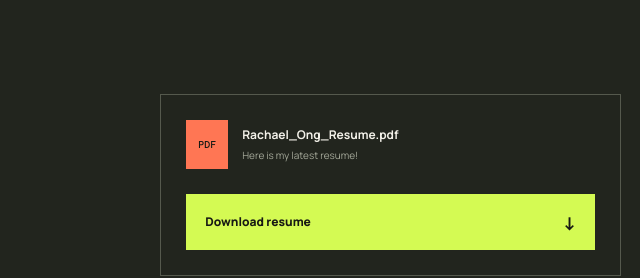
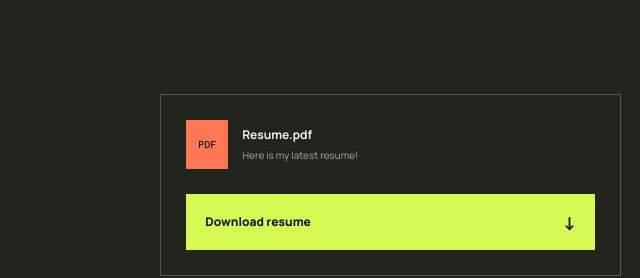
Before and after one commit to ongtheblob/portfolio_website, a plain HTML site: page index.html in a window 1280 px wide. Shown: the part 4480-4758 px from the top of the page, 595-1235 px from the left. Drawn offline with nearby package versions, Linux system fonts and the light colour scheme.

Commit message:
Update resume file name in index.html

```diff
--- a/index.html
+++ b/index.html
@@ -87,7 +87,7 @@
     <section class="resume-section" id="resume">
       <div class="section-wrap resume-inner">
         <div><p class="eyebrow">THE NEXT CHAPTER / 04</p><h2>Let's make<br><span class="serif-italic">something happen.</span></h2><p class="resume-copy">Want the full picture? My resume will bring together my education, experience, qualifications and achievements.</p></div>
-        <div class="resume-panel"><div class="resume-file"><span class="file-icon">PDF</span><div><strong>Rachael_Ong_Resume.pdf</strong><small>Here is my latest resume!</small></div></div><a class="button button-dark" href="assets/resume.pdf" download>Download resume <span>↓</span></a></div>
+        <div class="resume-panel"><div class="resume-file"><span class="file-icon">PDF</span><div><strong>Resume.pdf</strong><small>Here is my latest resume!</small></div></div><a class="button button-dark" href="assets/resume.pdf" download>Download resume <span>↓</span></a></div>
       </div>
     </section>
 
```
